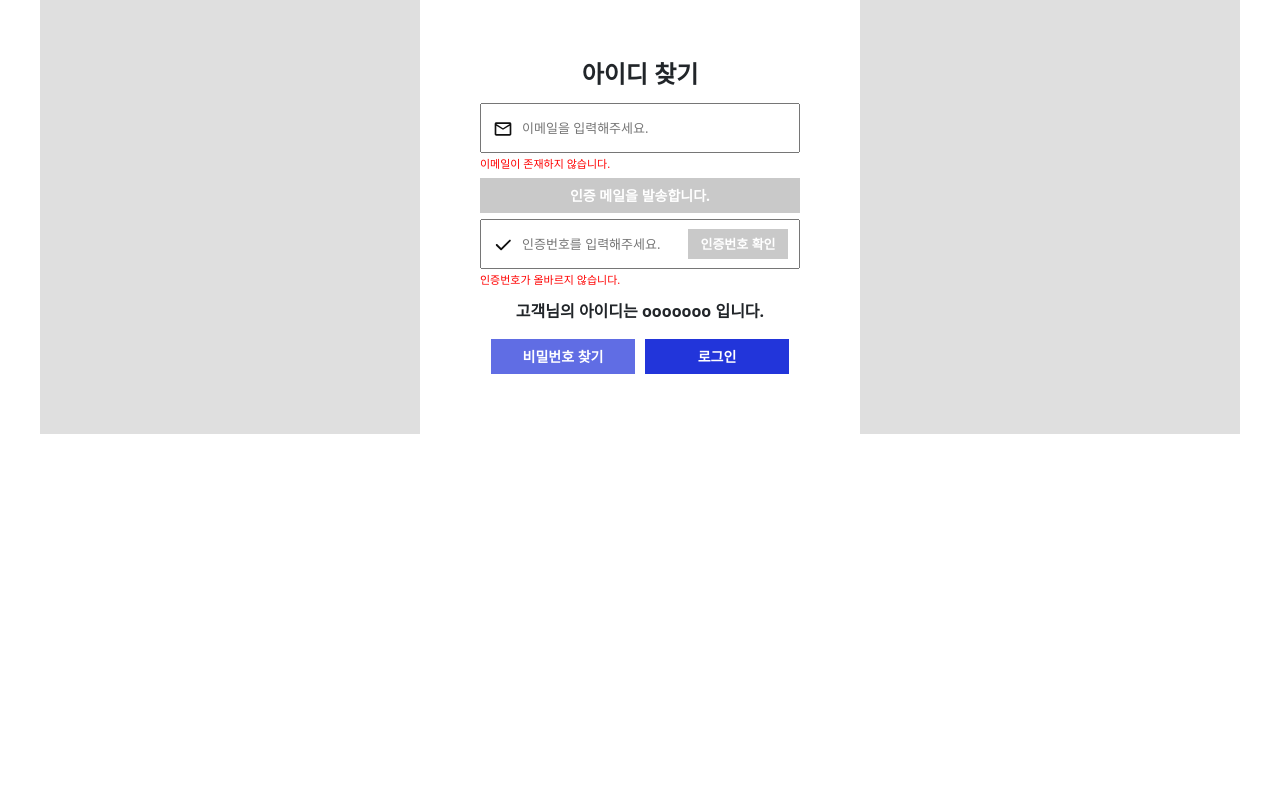
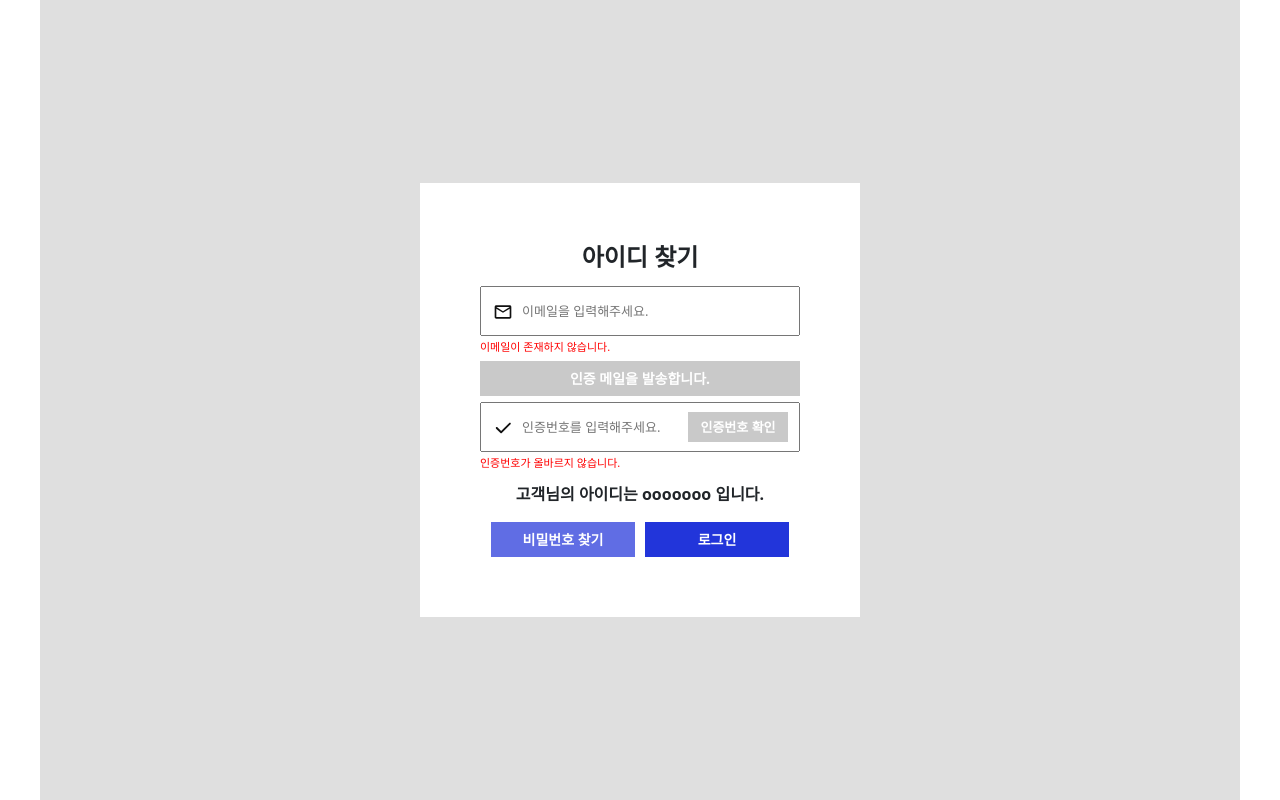
Before and after one commit to chalinuna/boiler-Frontend, a React (Create React App) app: page /findId in a window 1280 px wide. Built offline with nearby package versions, Linux system fonts and the light colour scheme; no server answers.

Commit message:
calc(var(--vh, 1vh) * 100)로 수정

```diff
--- a/src/App.scss
+++ b/src/App.scss
@@ -1,14 +1,9 @@
 :root {
   --vh: 100%;
-}
-
-.mobileKeyboard {
-  margin-top: 70vh;
 }
 
 .App {
   margin: auto;
   max-width: 1200px;
   background-color: rgb(223, 223, 223);
-  height: 100--vh;
 }
--- a/src/Page/userAuth/userAuth.scss
+++ b/src/Page/userAuth/userAuth.scss
@@ -34,7 +34,7 @@ $gray: rgb(201, 201, 201);
   max-width: 1200px;
   min-width: 280px;
   width: 100%;
-  height: 100--vh;
+  height: calc(var(--vh, 1vh) * 100);
 
   display: -webkit-box;
   display: -moz-box;
```
